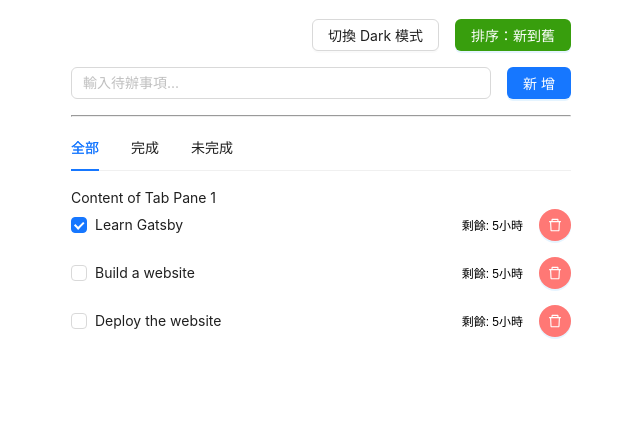
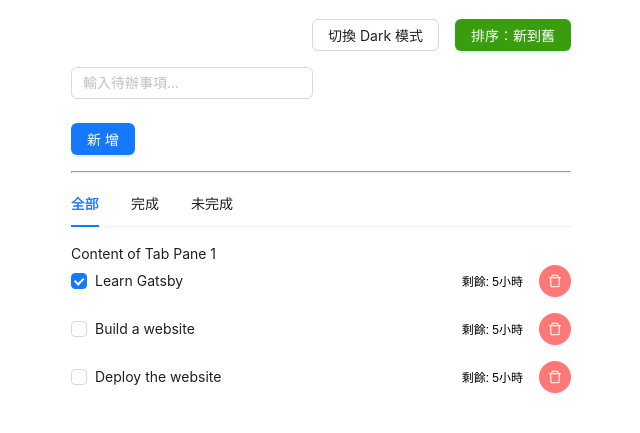
Before and after one commit to Dobubu/test-gatsby, a Gatsby site: page /todo in a window 1280 px wide. Shown: the part 175-608 px from the top of the page, without its empty margins (319-959 px from the left). Built offline with nearby package versions, Linux system fonts and the light colour scheme; Gatsby itself is replaced by a stand-in of ours.

Commit message:
refactor: re-render todo page when input todo
改成 antd Form

```diff
--- a/src/components/todo/TodoInput.jsx
+++ b/src/components/todo/TodoInput.jsx
@@ -1,54 +1,43 @@
-import React, {
-  useRef,
-  useState,
-  useImperativeHandle,
-  forwardRef,
-} from "react";
-import { Input } from "antd";
+import React, { memo } from "react";
+import { Form, Input, Button } from "antd";
 
-// 我們在此處使用 forwardRef 來向外暴露方法
-const TodoInput = forwardRef(function TodoInput({ onChange }, ref) {
-  // 使用內部狀態來管理輸入值
-  const [inputValue, setInputValue] = useState("");
-  console.log("Input re-render");
-  const inputRef = useRef(null);
+const TodoInput = ({ onAdd }) => {
+  console.log("TodoInput re-render");
 
-  // 暴露給父組件的方法
-  useImperativeHandle(ref, () => ({
-    getValue: () => {
-      return inputValue;
-    },
-    setValue: (value) => {
-      setInputValue(value);
-    },
-    clear: () => {
-      setInputValue("");
-    },
-    focus: () => {
-      inputRef.current?.focus();
-    },
-  }));
+  const [form] = Form.useForm();
 
-  // 處理輸入變化
-  function handleChange(e) {
-    setInputValue(e.target.value);
-  }
+  const onFinish = (values) => {
+    console.log("Success:", values);
+    onAdd(values.todo);
+    form.resetFields();
+  };
 
-  // 處理按下 Enter 鍵時的提交
-  function handlePressEnter() {
-    onChange(inputValue);
-  }
+  const onFinishFailed = (errorInfo) => {
+    console.log("Failed:", errorInfo);
+  };
 
   return (
-    <Input
-      ref={inputRef}
-      placeholder="輸入待辦事項..."
-      aria-label="待辦事項輸入"
-      value={inputValue}
-      onChange={handleChange}
-      onPressEnter={handlePressEnter}
-    />
+    <Form
+      form={form}
+      onFinish={onFinish}
+      onFinishFailed={onFinishFailed}
+      data-testid="todo-form"
+    >
+      <Form.Item
+        name="todo"
+        rules={[{ required: true, message: "請輸入待辦事項" }]}
+      >
+        <Input
+          placeholder="輸入待辦事項..."
+          aria-label="待辦事項輸入"
+          data-testid="todo-input"
+        />
+      </Form.Item>
+      <Button type="primary" htmlType="submit" data-testid="add-button">
+        新增
+      </Button>
+    </Form>
   );
-});
+};
 
-export default TodoInput;
+export default memo(TodoInput);
--- a/src/pages/todo.js
+++ b/src/pages/todo.js
@@ -1,4 +1,4 @@
-import React, { useState, useEffect, useRef } from "react";
+import React, { useState, useEffect, useCallback } from "react";
 import { Tabs, Button, Flex, ConfigProvider, theme } from "antd";
 import { green } from "@ant-design/colors";
 
@@ -43,7 +43,6 @@ const defaultTodoList = [
 function TodoPage() {
   console.log("TodoPage re-render -------");
 
-  const todoInputRef = useRef(null);
   const [isDark, setIsDark] = useState(false);
   const [todoList, setTodoList] = useState(defaultTodoList);
   const [filteredTodos, setFilteredTodos] = useState(todoList);
@@ -85,38 +84,16 @@ function TodoPage() {
     }
   };
 
-  const handleAddTodo = () => {
-    // 使用 ref 獲取輸入值
-    const todoInput = todoInputRef.current?.getValue() || "";
-    console.log("todoInput: ", todoInput);
-
-    if (todoInput.trim() === "") return;
+  const handleAddTodo = useCallback((todoValue) => {
+    if (todoValue.trim() === "") return;
 
     const newTodo = {
-      title: todoInput,
+      title: todoValue,
       completed: false,
     };
 
-    setTodoList([...todoList, newTodo]);
-
-    // 清空輸入框
-    todoInputRef.current?.clear();
-    // 聚焦回輸入框
-    todoInputRef.current?.focus();
-  };
-
-  const handleInputChange = (value) => {
-    // 這裡只在按下 Enter 時會被呼叫
-    if (value && value.trim() !== "") {
-      const newTodo = {
-        title: value,
-        completed: false,
-      };
-
-      setTodoList([...todoList, newTodo]);
-      todoInputRef.current?.clear();
-    }
-  };
+    setTodoList((prevTodoList) => [...prevTodoList, newTodo]);
+  }, []);
 
   const handleDeleteTodo = (index) => {
     // 根據過濾後的索引找到原始 todoList 中的實際索引
@@ -149,10 +126,7 @@ function TodoPage() {
         </Flex>
 
         <Flex gap="middle" style={{ marginBottom: 16 }}>
-          <TodoInput ref={todoInputRef} onChange={handleInputChange} />
-          <Button type="primary" onClick={handleAddTodo}>
-            新增
-          </Button>
+          <TodoInput onAdd={handleAddTodo} />
         </Flex>
       </ConfigProvider>
 
```
